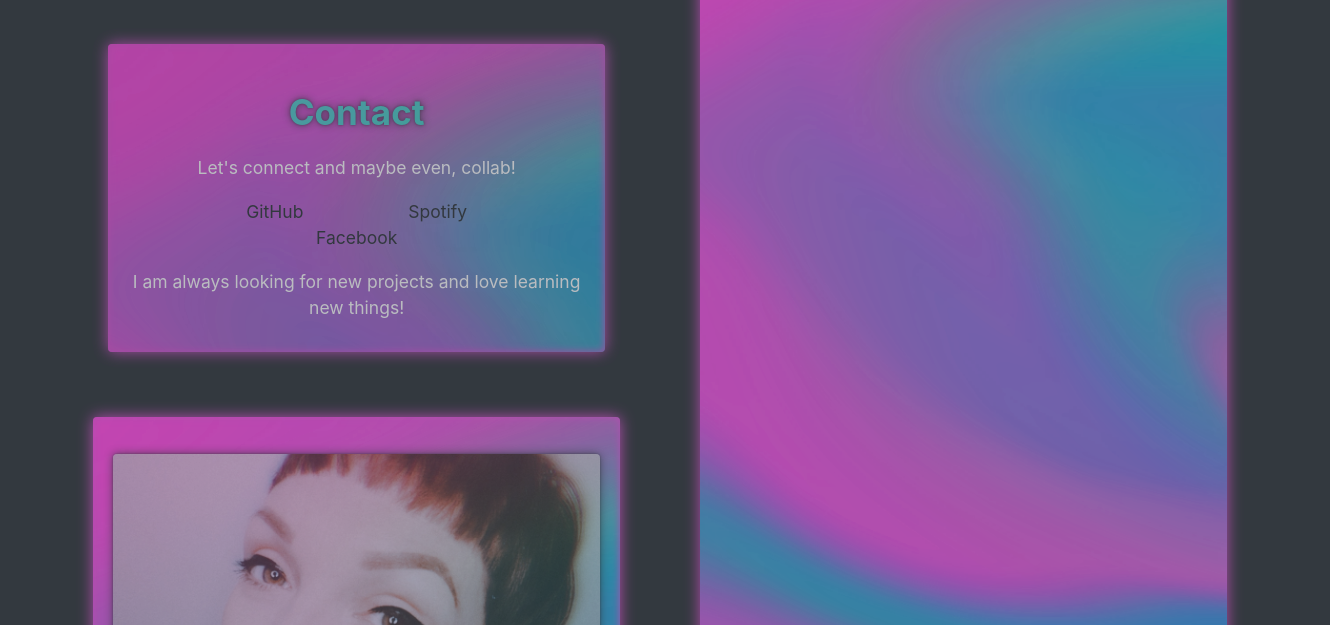
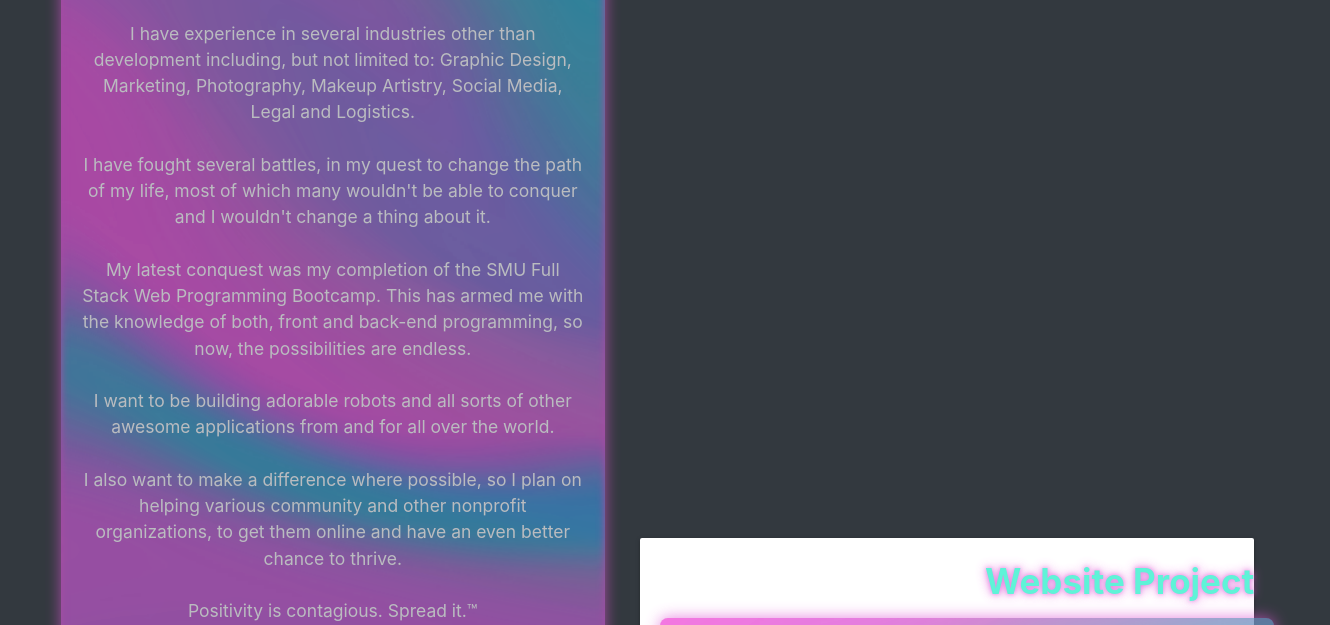
Before and after one commit to britt-bot/Portfolio, a plain HTML site: page index.html in a window 1280 px wide. Shown: the part 633-1258 px from the top of the page, 1330 px wide, since content can reach past the window. Drawn offline with nearby package versions, Linux system fonts and the light colour scheme.

Commit message:
updating README

```diff
--- a/index.html
+++ b/index.html
@@ -6,8 +6,10 @@
     <meta http-equiv="X-UA-Compatible" content="IE=edge">
     <meta name="viewport" content="width=device-width, initial-scale=1.0">
     <!-- <link rel='icon' href='#' type='image/x-icon'/> -->
+    <link rel="stylesheet" href="https://fonts.googleapis.com/icon?family=Material+Icons">
+    <link rel="stylesheet" href="https://cdnjs.cloudflare.com/ajax/libs/materialize/1.0.0/css/materialize.min.css">
+    <link rel="stylesheet" type="text/css" href="style.css">
     <title>Magical world of the Bot. Britt Bot.</title>
-    <link rel="stylesheet" type="text/css" href="style.css">
 </head>
 
 <body>
@@ -30,7 +32,36 @@
                     <figure class="card code-card">
                         <h2 class="bio">About Me</h2>
                         <div class="card-body">
-                            <p>I am a creative, Full Stack Web Developer. I love bright colors and abstract designs the most, but I also love being able to bring my clients' ideas and visions to life. I may be fresh out of bootcamp, but I have the drive and determination to do the best, at all I do.
+                            <p>I am a creative, Full Stack Web Developer.
+                                <br>
+                                <br>
+                                I love being able to bring my clients' ideas and visions to life.
+                                <br>
+                                <br>
+                                I may be fresh out of bootcamp, but I definitely have the drive and determination to do the best, most and then
+                                some at everything I take on.
+                                <br>
+                                <br>
+                                I have experience in several industries other than development including, but not limited to:
+                                Graphic Design, Marketing, Photography, Makeup Artistry, Social Media, Legal and Logistics.
+                                <br>
+                                <br>
+                                I have fought several battles, in my quest to change the path of my life, most of which many wouldn't
+                                be able to conquer and I wouldn't change a thing about it.
+                                <br>
+                                <br>
+                                My latest conquest was my completion of the SMU Full Stack Web Programming Bootcamp. This has armed me with the
+                                knowledge of both, front and back-end programming, so now, the possibilities are endless.
+                                <br>
+                                <br>
+                                I want to be building adorable robots and all sorts of other awesome applications from and for all over the world.
+                                <br>
+                                <br>
+                                I also want to make a difference where possible, so I plan on helping various community and other nonprofit
+                                organizations, to get them online and have an even better chance to thrive.
+                                <br>
+                                <br>
+                                Positivity is contagious. Spread it.™
                             </p>
                         </div>
                     </figure>
```
Also changed, not shown: assets/scrnshot.png (added), assets/scrnshot1.png (added), 1 other file.
